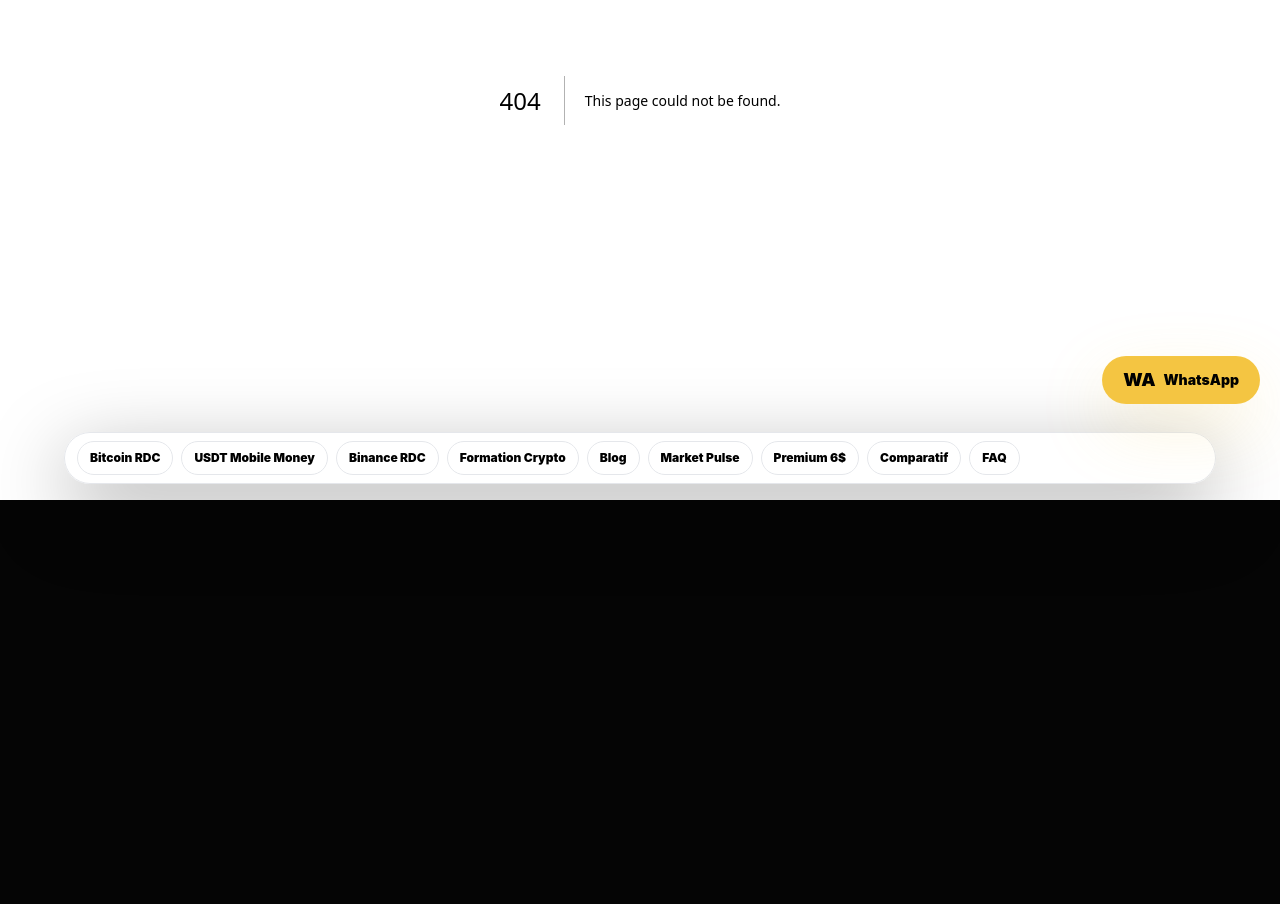
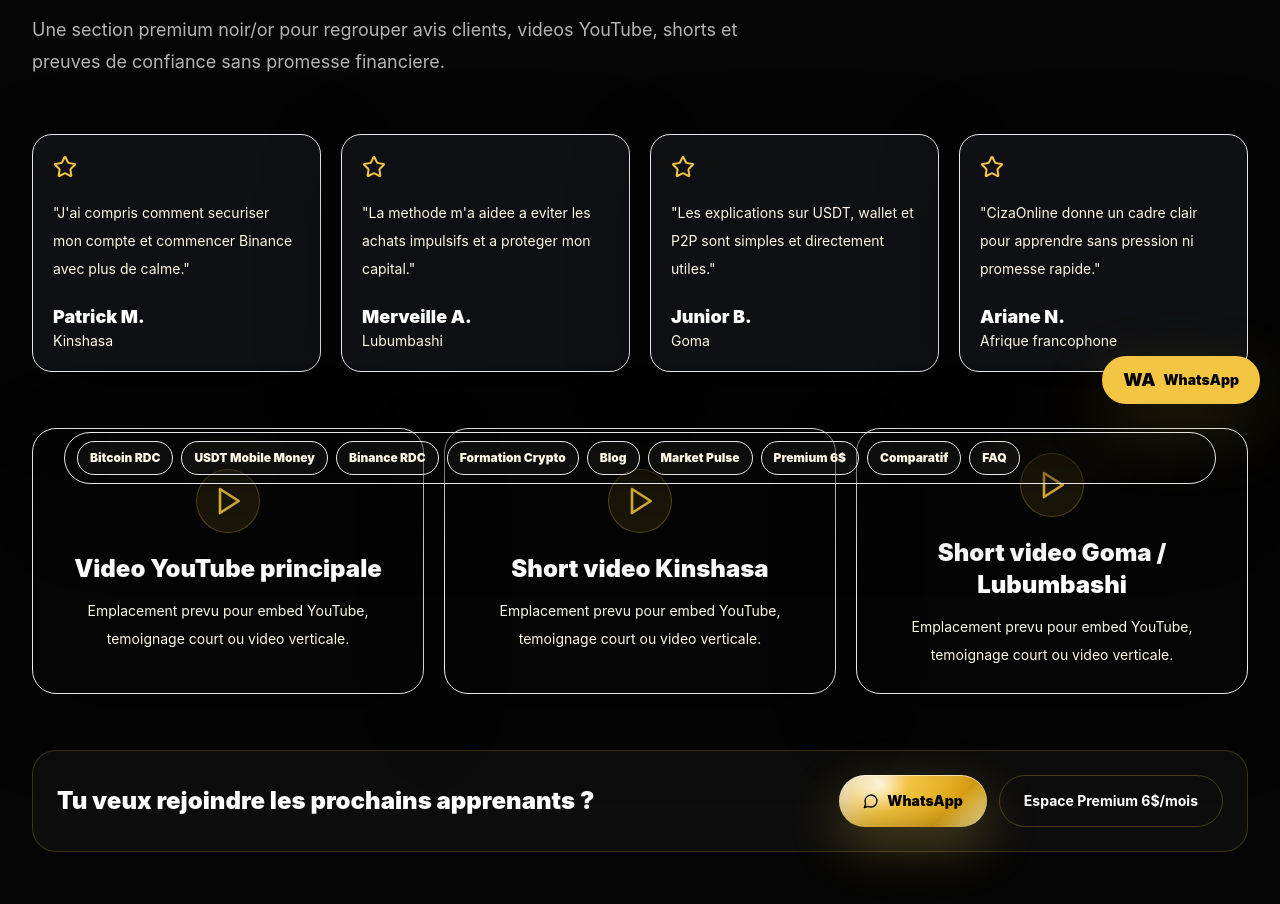
Before and after one commit to urbainciza0-web/cizaonline-premium-site, a Next.js app: page /temoignages in a window 1280 px wide. Before the commit this address had no page. Shown: the part 300-1204 px from the top of the page. Before the commit the page ends 800 px from the top, so only its background shows below. Built offline with nearby package versions, Linux system fonts and the light colour scheme.

Commit message:
Add premium testimonials video page

```diff
--- /dev/null
+++ b/app/temoignages/page.jsx
@@ -0,0 +1,56 @@
+import Link from "next/link";
+import { MessageCircle, Play, Star } from "lucide-react";
+
+const siteUrl = "https://cizaonline.com";
+
+export const metadata = {
+  title: "Temoignages CizaOnline | Avis formation crypto RDC",
+  description: "Temoignages clients CizaOnline avec emplacements videos YouTube et shorts pour renforcer la confiance autour de la formation crypto en RDC et Afrique francophone.",
+  keywords: ["temoignages CizaOnline", "avis formation crypto RDC", "CizaOnline Kinshasa", "formation crypto avis"],
+  alternates: { canonical: "/temoignages" },
+  openGraph: { title: "Temoignages CizaOnline", description: "Avis et retours d'apprenants crypto CizaOnline.", url: `${siteUrl}/temoignages`, siteName: "CizaOnline", locale: "fr_FR", type: "website" }
+};
+
+const testimonials = [
+  ["Patrick M.", "Kinshasa", "J'ai compris comment securiser mon compte et commencer Binance avec plus de calme."],
+  ["Merveille A.", "Lubumbashi", "La methode m'a aidee a eviter les achats impulsifs et a proteger mon capital."],
+  ["Junior B.", "Goma", "Les explications sur USDT, wallet et P2P sont simples et directement utiles."],
+  ["Ariane N.", "Afrique francophone", "CizaOnline donne un cadre clair pour apprendre sans pression ni promesse rapide."]
+];
+
+export default function TemoignagesPage() {
+  return (
+    <main className="min-h-screen bg-ciza-black px-4 pb-20 pt-28 text-ciza-ivory sm:px-6 lg:px-8">
+      <section className="mx-auto max-w-7xl">
+        <p className="inline-flex rounded-full border border-ciza-gold/25 bg-ciza-gold/10 px-4 py-2 text-xs font-black uppercase tracking-[0.18em] text-ciza-gold">Preuve sociale</p>
+        <h1 className="mt-6 max-w-4xl font-display text-4xl font-black leading-tight text-white sm:text-5xl lg:text-6xl">Temoignages CizaOnline et retours d'apprenants crypto.</h1>
+        <p className="mt-6 max-w-3xl text-lg leading-8 text-white/70">Une section premium noir/or pour regrouper avis clients, videos YouTube, shorts et preuves de confiance sans promesse financiere.</p>
+      </section>
+      <section className="mx-auto mt-14 grid max-w-7xl gap-5 md:grid-cols-2 lg:grid-cols-4">
+        {testimonials.map(([name, city, text]) => (
+          <article key={name} className="rounded-[1.25rem] border border-ciza-gold/16 bg-ciza-graphite p-5 shadow-panel">
+            <Star className="h-6 w-6 text-ciza-gold" />
+            <p className="mt-5 text-sm leading-7 text-white/72">"{text}"</p>
+            <p className="mt-5 font-display text-lg font-black text-white">{name}</p>
+            <p className="text-sm text-white/46">{city}</p>
+          </article>
+        ))}
+      </section>
+      <section className="mx-auto mt-14 grid max-w-7xl gap-5 lg:grid-cols-3">
+        {["Video YouTube principale", "Short video Kinshasa", "Short video Goma / Lubumbashi"].map((label) => (
+          <div key={label} className="grid min-h-64 place-items-center rounded-[1.5rem] border border-ciza-gold/18 bg-[radial-gradient(circle_at_50%_18%,rgba(244,197,66,.16),transparent_18rem),#0f1013] p-6 text-center shadow-panel">
+            <div>
+              <span className="mx-auto grid h-16 w-16 place-items-center rounded-full border border-ciza-gold/30 bg-ciza-gold/10 text-ciza-gold"><Play className="h-8 w-8" /></span>
+              <h2 className="mt-5 font-display text-2xl font-black text-white">{label}</h2>
+              <p className="mt-3 text-sm leading-7 text-white/56">Emplacement prevu pour embed YouTube, temoignage court ou video verticale.</p>
+            </div>
+          </div>
+        ))}
+      </section>
+      <section className="mx-auto mt-14 flex max-w-7xl flex-col gap-3 rounded-[1.5rem] border border-ciza-gold/20 bg-white/[0.035] p-6 sm:flex-row sm:items-center sm:justify-between">
+        <h2 className="font-display text-2xl font-black text-white">Tu veux rejoindre les prochains apprenants ?</h2>
+        <div className="flex flex-col gap-3 sm:flex-row"><a href="https://wa.me/243834783307?text=Bonjour%20CizaOnline%2C%20je%20veux%20rejoindre%20la%20formation%20crypto." target="_blank" rel="noopener noreferrer" className="premium-button inline-flex min-h-[3.25rem] items-center justify-center gap-2 rounded-full px-6 py-3 text-sm font-black text-black"><MessageCircle className="h-4 w-4" />WhatsApp</a><Link href="/espace-premium" className="inline-flex min-h-[3.25rem] items-center justify-center rounded-full border border-ciza-gold/25 px-6 py-3 text-sm font-bold text-white">Espace Premium 6$/mois</Link></div>
+      </section>
+    </main>
+  );
+}
```
